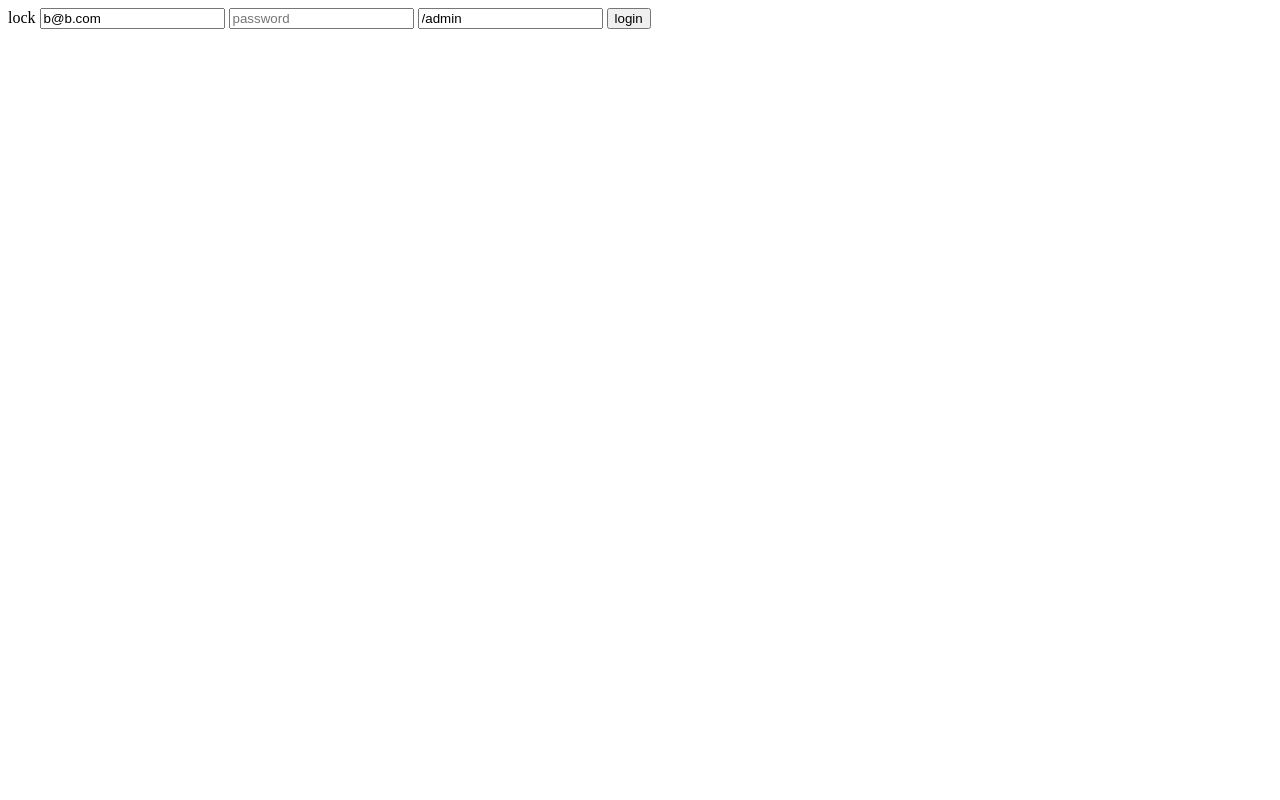
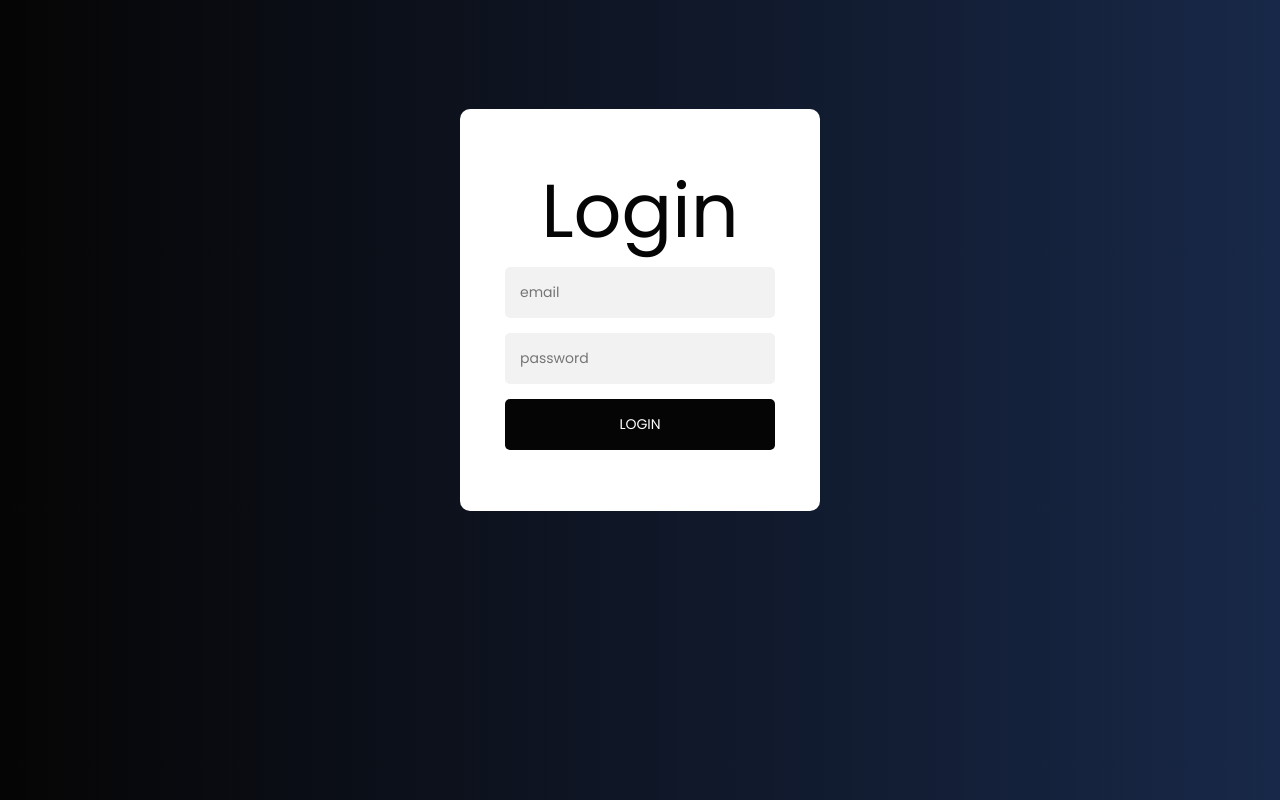
Before and after one commit to baranyeni/backend-work-n-travel-coffees, a Flask app: page /login/ in a window 1280 px wide. Run offline with Flask 2, Linux system fonts and the light colour scheme; parts of the project's set-up code (start-up, migrations or seed data) failed here and were passed over.

Commit message:
UI added for Login and SignUp pages

```diff
--- /dev/null
+++ b/web/static/css/login.css
@@ -0,0 +1,66 @@
+@import url('https://fonts.googleapis.com/css2?family=Poppins:wght@100;200;300;400;500;600;700;800;900&display=swap');
+
+* {
+    font-family: 'Poppins', sans-serif;
+}
+
+body {
+    background: linear-gradient(90deg, #060505 0%, #182848 100%);
+}
+
+.login {
+    width: 360px;
+    padding: 8% 0 0;
+    margin: auto;
+}
+
+.form {
+    position: relative;
+    z-index: 1;
+    background: #FFFFFF;
+    border-radius: 10px;
+    max-width: 360px;
+    margin: 0 auto 100px;
+    padding: 45px;
+    text-align: center;
+}
+
+.form input {
+    outline: 0;
+    background: #f2f2f2;
+    width: 100%;
+    border: 0;
+    border-radius: 5px;
+    margin: 0 0 15px;
+    padding: 15px;
+    box-sizing: border-box;
+    font-size: 14px;
+}
+
+.form input:focus {
+    background: #dbdbdb;
+}
+
+.form button {
+    text-transform: uppercase;
+    outline: 0;
+    background: #060505;
+    width: 100%;
+    border: 0;
+    border-radius: 5px;
+    padding: 15px;
+    color: #FFFFFF;
+    font-size: 14px;
+    -webkit-transition: all 0.3 ease;
+    transition: all 0.3 ease;
+    cursor: pointer;
+}
+
+.form button:active {
+    background: #060505;
+}
+
+.form span {
+    font-size: 75px;
+    color: #060505;
+}
--- a/web/templates/app/login/login.html
+++ b/web/templates/app/login/login.html
@@ -1,10 +1,12 @@
+<link rel="stylesheet" type="text/css" href="/assets/css/login.css">
+
 <div class="login">
     <div class="form">
         <form class="login-form" action="/login/" method="post">
-            <span class="material-icons">lock</span>
-            <input name="email" type="text" value="b@b.com" placeholder="email" required pattern="[a-z0-9._%+-]+@[a-z0-9.-]+\.[a-z]{2,4}$" required/>
+            <span class="material-icons">Login</span>
+            <input name="email" type="text" value="" placeholder="email" required pattern="[a-z0-9._%+-]+@[a-z0-9.-]+\.[a-z]{2,4}$" required/>
             <input name="password" type="password" placeholder="password" required />
-            <input name="next_url" type="text" value="/admin" required />
+            <input name="next_url" type="text" value="/admin" hidden />
             <button>login</button>
         </form>
     </div>
--- a/web/templates/app/login/signup.html
+++ b/web/templates/app/login/signup.html
@@ -1,7 +1,9 @@
+<link rel="stylesheet" type="text/css" href="/assets/css/login.css">
+
 <div class="login">
     <div class="form">
         <form class="login-form" action="/signup/" method="post">
-            <span class="material-icons">lock</span>
+            <span class="material-icons">Sign Up!</span>
             <input name="email" type="text" value="b@wntc.com" placeholder="email" required pattern="[a-z0-9._%+-]+@[a-z0-9.-]+\.[a-z]{2,4}$" required/>
             <input name="name" type="text" value="b@wntc.com" placeholder="email" required pattern="[a-z0-9._%+-]+@[a-z0-9.-]+\.[a-z]{2,4}$" required/>
             <input name="password" type="password" placeholder="password" required />
```
